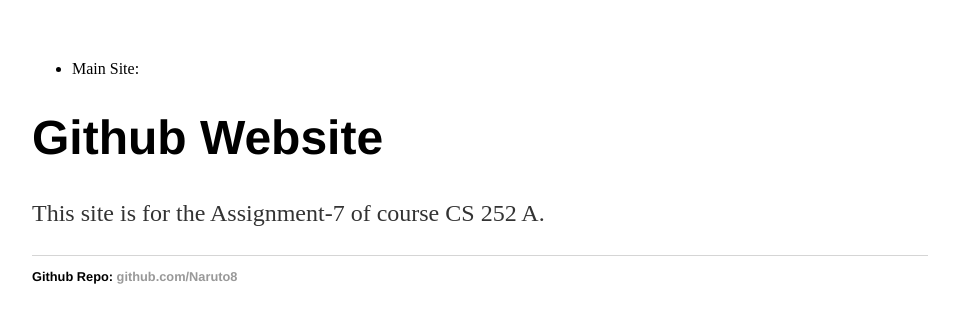
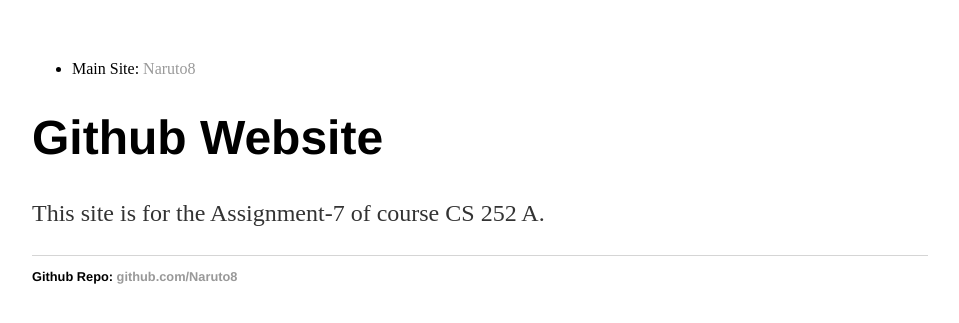
Before and after one commit to Naruto8/Naruto8.github.io, a Jekyll site: the page built from index.html, in a window 1280 px wide. Shown: the top 323 px of the page, without its empty margins (160-1119 px from the left). Built offline with Jekyll 4.4.1, drawn with Linux system fonts in a browser that asks for light colours.

Commit message:
Modified
Signed-off-by: Rohith Mukku <rohithmukku@gmail.com>

```diff
--- a/_includes/header.html
+++ b/_includes/header.html
@@ -1,5 +1,5 @@
 <header>
     <ul>
-        <li>Main Site: <a href="naruto8.github.io"></a></li>
+        <li>Main Site: <a href="naruto8.github.io">Naruto8</a></li>
     </ul>
 </header>
```
